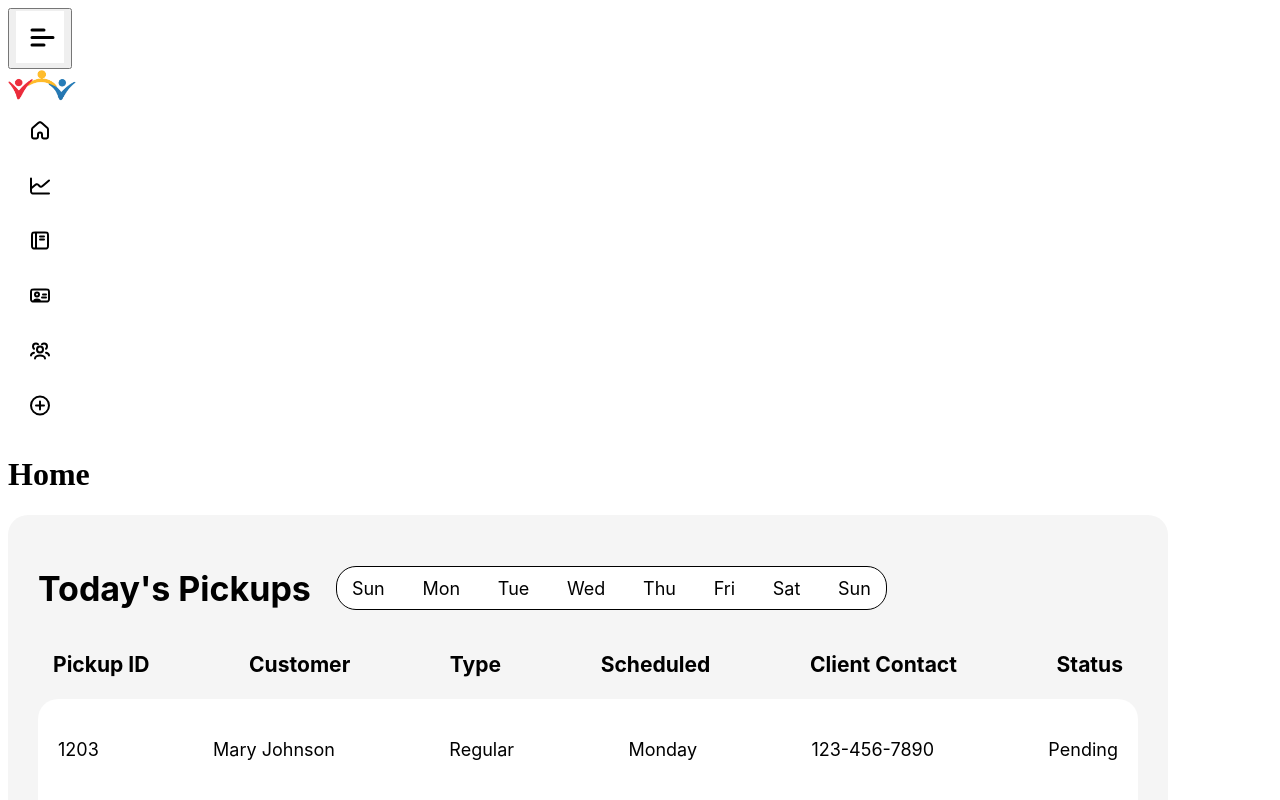
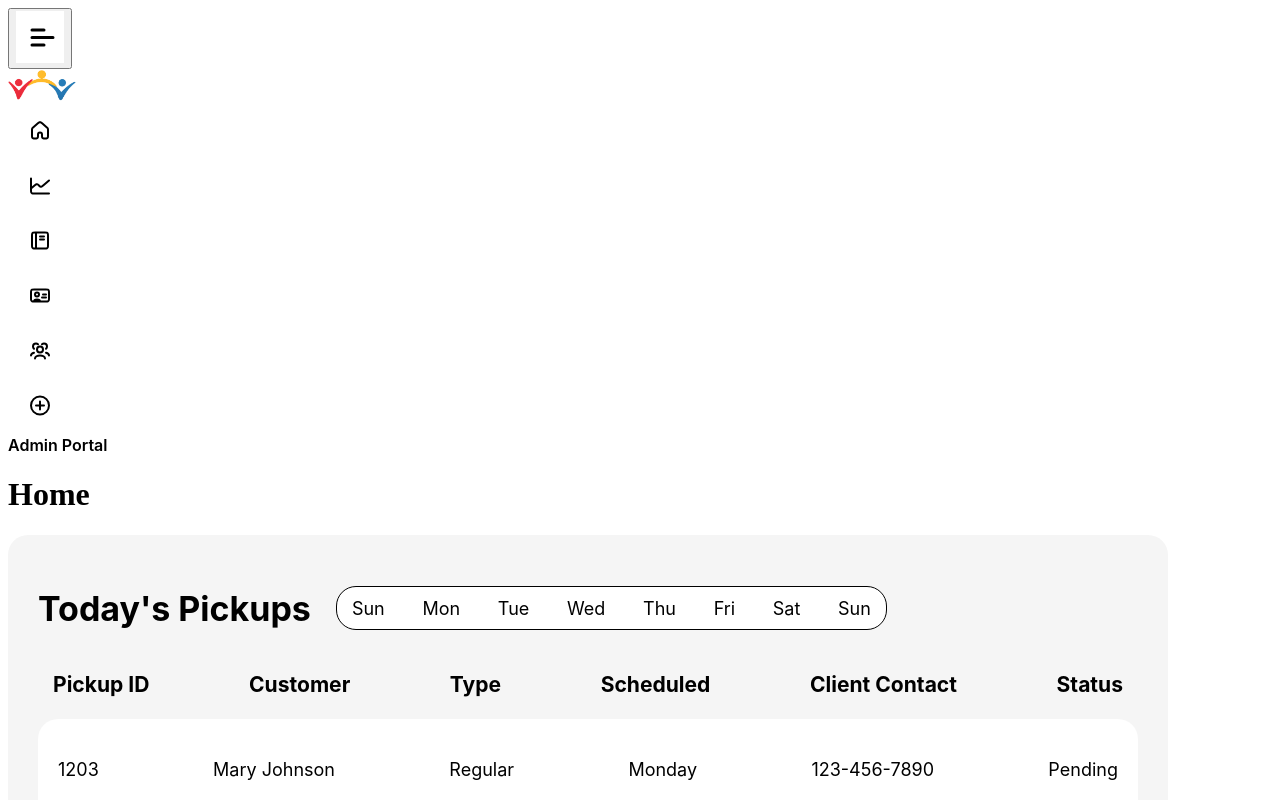
Before and after one commit to ubcmotion/united-we-can, a Next.js app in the folder apps/web/web/: page / in a window 1280 px wide. Shown: the top 800 px of the page. Built offline with nearby package versions, Linux system fonts and the light colour scheme.

Commit message:
feat: add blue top bar

```diff
--- a/apps/web/web/src/app/components/TableView.tsx
+++ b/apps/web/web/src/app/components/TableView.tsx
@@ -15,8 +15,8 @@ interface Styles {
 }
 
 interface TableViewProps {
-  columnTitles: string[];
-  records: {
+  columnTitles?: string[];
+  records?: {
     id: number;
     name: string;
     type: string;
@@ -84,7 +84,7 @@ const numColumns = (tableType: TableViewProps['tableType'], columnTitlesLength:
   return columnTitlesLength + (tableType === 'driver' ? 1 : 0) + (tableType === 'dashboard' ? 0 : 1);
 };
 
-export default function TableView({ columnTitles, records, tableType = 'default' }: TableViewProps) {
+export default function TableView({ columnTitles = [], records = [], tableType = 'default' }: TableViewProps) {
   const totalColumns = numColumns(tableType, columnTitles.length);
 
   return (
--- /dev/null
+++ b/apps/web/web/src/app/components/TopBar.tsx
@@ -0,0 +1,15 @@
+import React from 'react';
+
+export default function TopBar() {
+    return (
+        <div className='bg-uwc_blue text-white h-16 flex items-center justify-between p-5'>
+            <strong style={{
+                    fontFamily: "'Inter', sans-serif",
+                    fontSize: '16px',
+                    fontWeight: 600,
+                }}>
+                Admin Portal
+            </strong>
+        </div>
+    );
+}
--- a/apps/web/web/src/app/page.tsx
+++ b/apps/web/web/src/app/page.tsx
@@ -1,10 +1,14 @@
 import TodaysPickups from '@/app/components/TodaysPickups';
+import TableView from '@/app/components/TableView';
+import TopBar from '@/app/components/TopBar';
 
 export default function Page() {
   return (
     <div>
+      <TopBar />
       <h1>Home</h1>
       <TodaysPickups />
+      <TableView tableType='default'/>
     </div>
   );
 }
--- a/apps/web/web/tailwind.config.ts
+++ b/apps/web/web/tailwind.config.ts
@@ -8,7 +8,8 @@ export default {
       colors: {
         background: "var(--background)",
         foreground: "var(--foreground)",
-        primary: "#EBEBEB"
+        primary: "#EBEBEB",
+        uwc_blue: "#2567AA",
       },
     },
   },
```
